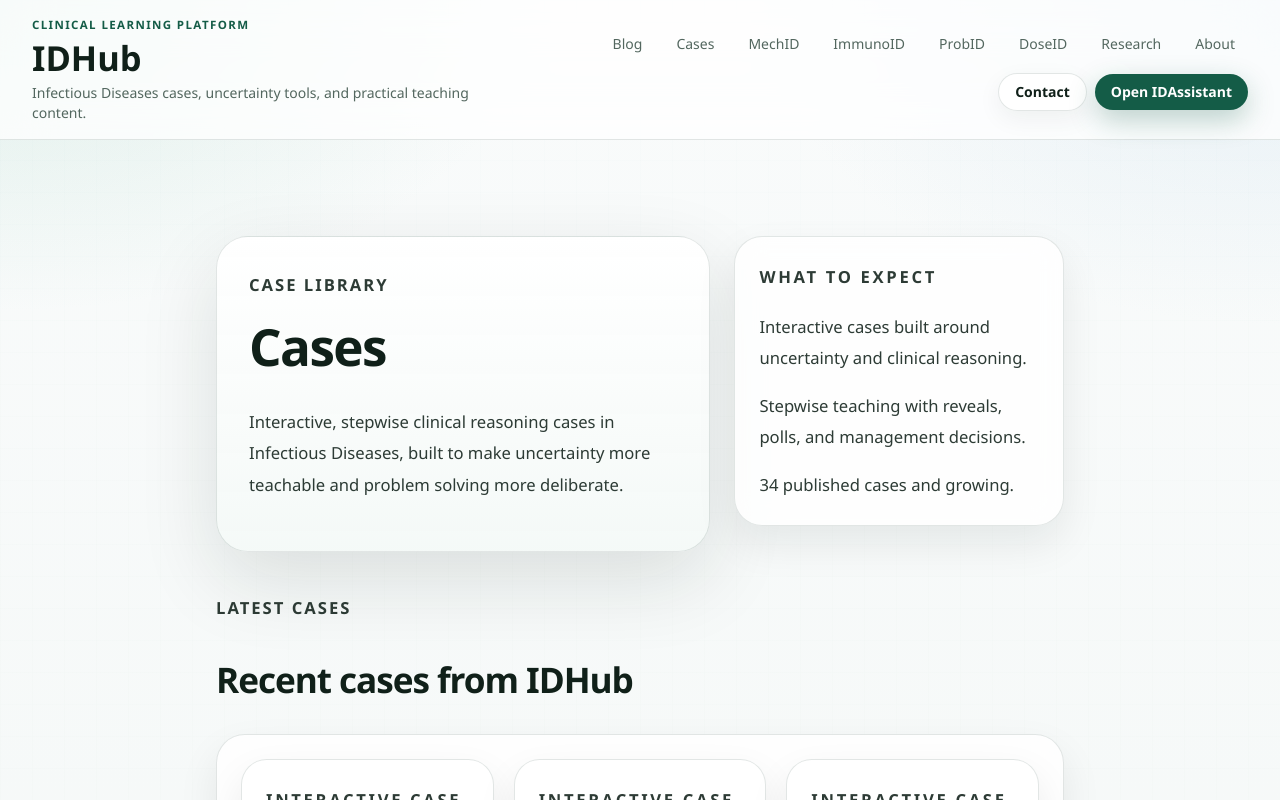
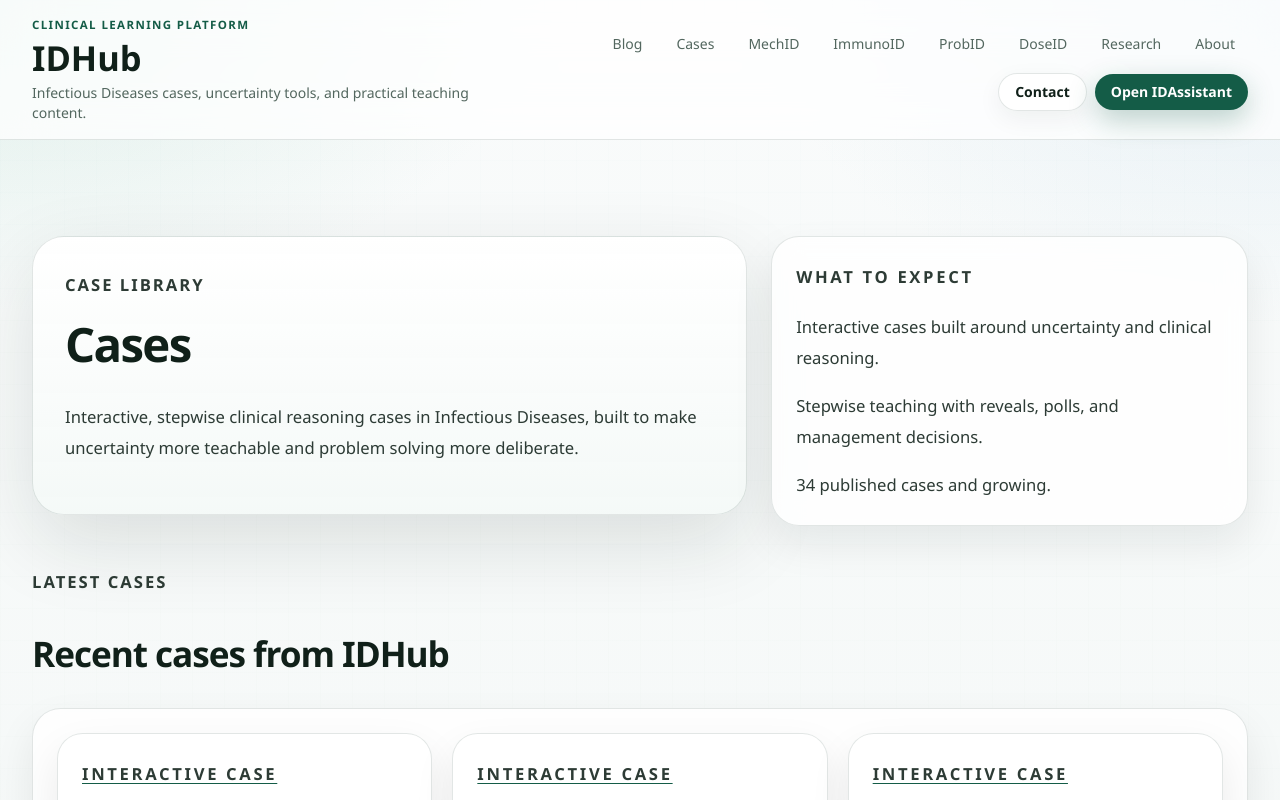
Before and after one commit to alvarojg11/IDHub, a Next.js app: page /cases in a window 1280 px wide. Shown: the top 800 px of the page. Built offline with nearby package versions, Linux system fonts and the light colour scheme; no server answers.

Commit message:
cases style

```diff
--- a/app/cases/page.tsx
+++ b/app/cases/page.tsx
@@ -56,7 +56,8 @@
   const hasNext = currentPage < totalPages;
 
   return (
-    <section className="mx-auto max-w-7xl px-2 py-10 sm:px-4">
+    <section className="relative left-1/2 w-screen -translate-x-1/2 px-4 py-10 sm:px-6 lg:px-8">
+      <div className="mx-auto max-w-[90rem]">
         <header className="grid gap-6 lg:grid-cols-[minmax(0,1.2fr)_minmax(300px,0.8fr)] lg:items-start">
           <div className="idhub-panel-strong rounded-[2rem] px-6 py-8 sm:px-8">
             <p className="idhub-kicker">Case Library</p>
@@ -106,7 +107,9 @@
                       <h3 className="mt-4 text-3xl font-semibold text-[var(--foreground)] transition group-hover:text-[var(--primary)]">
                         {c.title}
                       </h3>
-                    <p className="mt-4 text-sm leading-7 text-[var(--muted)]">{c.description}</p>
+                      <p className="mt-4 text-sm leading-7 text-[var(--muted)]">
+                        {c.description}
+                      </p>
                       <span className="mt-auto pt-8 text-sm font-semibold text-[var(--primary)]">
                         Open case
                       </span>
@@ -145,6 +148,7 @@
             </div>
           </section>
         ) : null}
+      </div>
     </section>
   );
 }
--- a/app/globals.css
+++ b/app/globals.css
@@ -312,6 +312,7 @@
 .idhub-case-content h2,
 .idhub-case-content h3,
 .idhub-case-content h4 {
+  font-family: var(--font-sans) !important;
   color: var(--foreground);
   letter-spacing: -0.03em;
 }
@@ -322,14 +323,16 @@
 
 .idhub-case-content h1 {
   margin: 0 0 2rem !important;
-  font-size: clamp(2.4rem, 4vw, 3.35rem) !important;
-  font-weight: 700 !important;
-  line-height: 1.08 !important;
+  font-size: clamp(2.35rem, 3.7vw, 3.2rem) !important;
+  font-weight: 800 !important;
+  letter-spacing: -0.035em !important;
+  line-height: 1.06 !important;
 }
 
 .idhub-case-content h2 {
   margin: 2.3rem 0 1rem !important;
   font-size: clamp(1.75rem, 3vw, 2.2rem) !important;
+  font-weight: 700 !important;
   line-height: 1.08 !important;
 }
 
```
Lines whose indentation alone changed are shown as unchanged.
